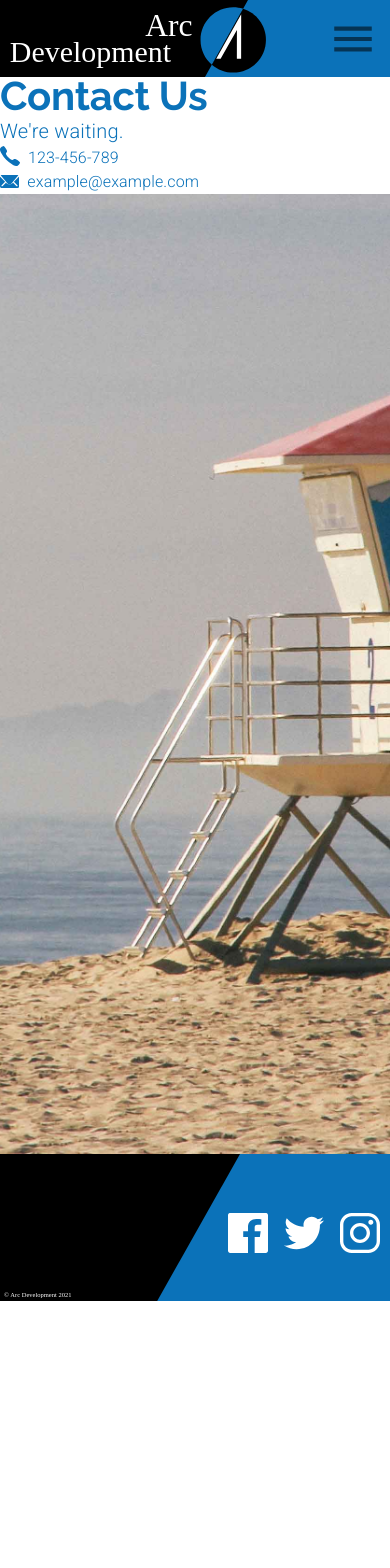
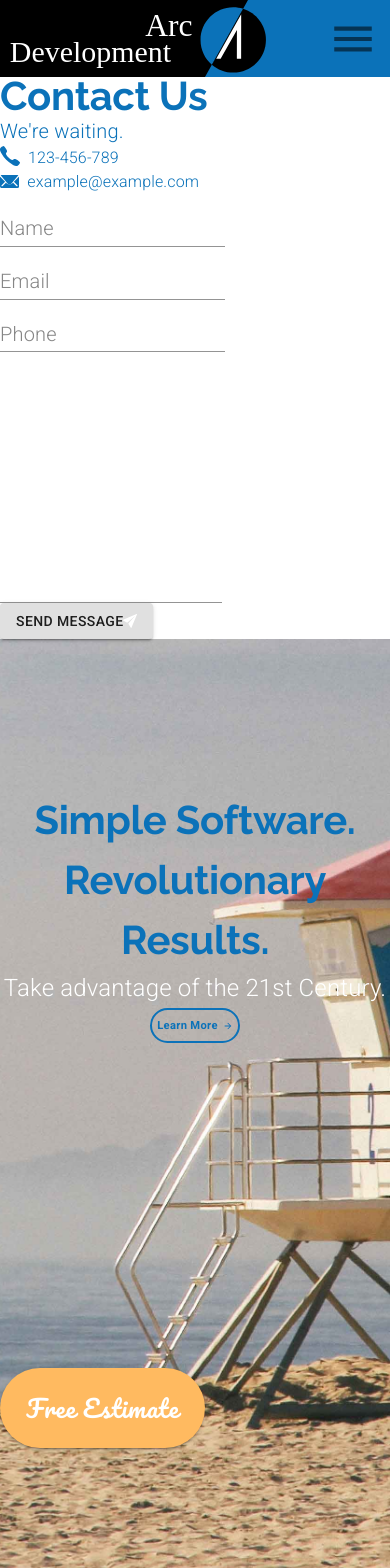
Before and after one commit to daw-maj-pl/arcdevelopment, a React (Create React App) app: page /contact in a window 390 px wide. Shown: the top 1568 px of the page. Before the commit the page ends 1301 px from the top, so only its background shows below. Built offline with nearby package versions, Linux system fonts and the light colour scheme.

Commit message:
Add TextFields, state, Media Queries

```diff
--- a/src/components/Contact.js
+++ b/src/components/Contact.js
@@ -1,13 +1,18 @@
+import { useState } from 'react';
 import { Link } from 'react-router-dom';
 import { makeStyles, useTheme } from '@material-ui/core/styles';
 import Grid from '@material-ui/core/Grid';
 import Typography from '@material-ui/core/Typography';
 import Button from '@material-ui/core/Button';
 import TextField from '@material-ui/core/TextField';
+import useMediaQuery from '@material-ui/core/useMediaQuery';
+
+import ButtonArrow from './ui/ButtonArrow';
 
 import background from '../assets/background.jpg';
 import phoneIcon from '../assets/phone.svg';
 import emailIcon from '../assets/email.svg';
+import airplane from '../assets/send.svg';
 
 const useStyles = makeStyles(theme => ({
   background: {
@@ -16,12 +21,44 @@
     backgroundSize: 'cover',
     backgroundRepeat: 'no-repeat',
     height: '60em'
+  },
+  estimateButton: {
+    ...theme.typography.estimate,
+    borderRadius: 50,
+    height: 80,
+    width: 205,
+    backgroundColor: theme.palette.common.orange,
+    fontSize: '1.5rem',
+    marginRight: '5em',
+    marginLeft: '2em',
+    '&:hover': {
+      backgroundColor: theme.palette.secondary.light
+    },
+    [theme.breakpoints.down('sm')]: {
+      marginRight: 0,
+      marginLeft: 0
+    }
+  },
+  learnButton: {
+    ...theme.typography.learnButton,
+    fontSize: '0.7rem',
+    height: 35,
+    padding: 5,
+    [theme.breakpoints.down('sm')]: {
+      marginBottom: '2em'
+    }
   }
 }));
 
-export default function Contact() {
+export default function Contact(props) {
   const classes = useStyles();
   const theme = useTheme();
+  const matchesSM = useMediaQuery(theme.breakpoints.down('sm'));
+
+  const [name, setName] = useState('');
+  const [email, setEmail] = useState('');
+  const [phone, setPhone] = useState('');
+  const [message, setMessage] = useState('');
 
   return (
     <Grid container direction="row">
@@ -67,8 +104,106 @@
             </Typography>
           </Grid>
         </Grid>
+        <Grid item container>
+          <Grid item>
+            <TextField
+              label="Name"
+              id="name"
+              value={name}
+              onChange={event => setName(event.target.value)}
+            />
+          </Grid>
+          <Grid item>
+            <TextField
+              label="Email"
+              id="email"
+              value={email}
+              onChange={event => setEmail(event.target.value)}
+            />
+          </Grid>
+          <Grid item>
+            <TextField
+              label="Phone"
+              id="phone"
+              value={phone}
+              onChange={event => setPhone(event.target.value)}
+            />
+          </Grid>
+        </Grid>
+        <Grid item>
+          <TextField
+            value={message}
+            multiline
+            rows={10}
+            id="message"
+            onChange={event => setMessage(event.target.value)}
+          />
+        </Grid>
+        <Grid item>
+          <Button variant="contained">
+            Send Message <img src={airplane} alt="paper airplane" />
+          </Button>
+        </Grid>
       </Grid>
-      <Grid item container className={classes.background} lg={9}></Grid>
+      <Grid
+        item
+        container
+        className={classes.background}
+        alignItems="center"
+        lg={9}
+      >
+        <Grid
+          item
+          style={{
+            marginLeft: matchesSM ? 0 : '5em',
+            textAlign: matchesSM ? 'center' : 'inherit'
+          }}
+        >
+          <Grid container direction="column">
+            <Grid item>
+              <Typography variant="h2">
+                Simple Software.
+                <br />
+                Revolutionary Results.
+              </Typography>
+              <Typography variant="subtitle2" style={{ fontSize: '1.5rem' }}>
+                Take advantage of the 21st Century.
+              </Typography>
+              <Grid
+                container
+                justifyContent={matchesSM ? 'center' : undefined}
+                item
+              >
+                <Button
+                  component={Link}
+                  to="/revolution"
+                  variant="outlined"
+                  className={classes.learnButton}
+                  onClick={() => props.setValue(2)}
+                >
+                  <span style={{ marginRight: 5 }}>Learn More</span>
+                  <ButtonArrow
+                    width={10}
+                    height={10}
+                    fill={theme.palette.common.blue}
+                  />
+                </Button>
+              </Grid>
+            </Grid>
+          </Grid>
+        </Grid>
+        <Grid item>
+          <Button
+            component={Link}
+            to="/estimate"
+            variant="contained"
+            className={classes.estimateButton}
+            onClick={() => props.setValue(5)}
+          >
+            Free Estimate
+          </Button>
+        </Grid>
+      </Grid>
     </Grid>
   );
 }
```
